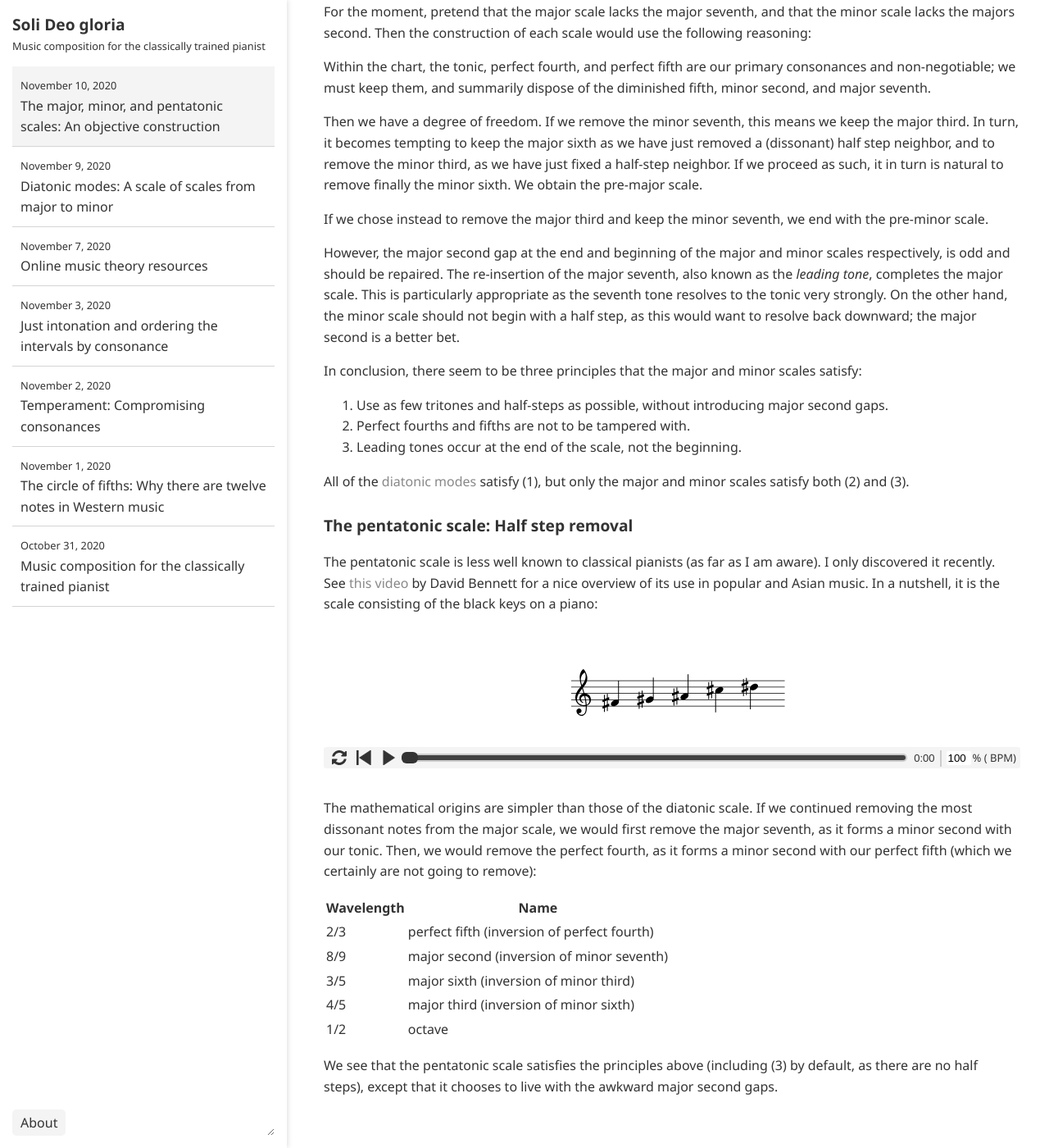
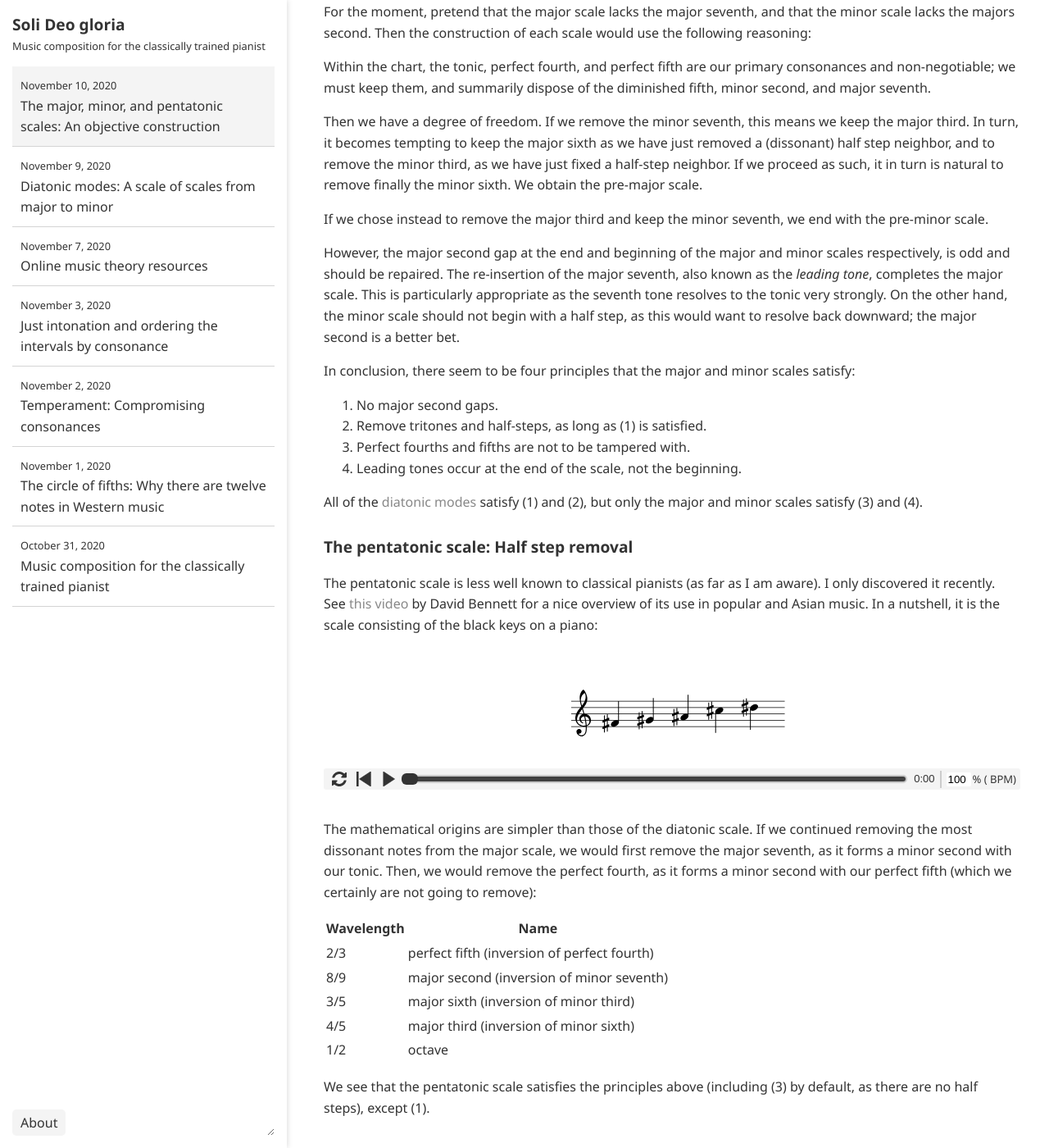
Before and after one commit to ansyblenetwork/sdg, a Jekyll site: the page built from _posts/2020-11-10-the-major-minor.md, in a window 1280 px wide and 1400 px high, scrolled down 1282 px. Shown: the whole window at 82% size. Built offline with Jekyll 4.4.1, drawn with Linux system fonts in a browser that asks for light colours; before the commit the page ends 2657 px from its top, so only the background shows below that.

Commit message:
Update 2020-11-10-the-major-minor.md

```diff
--- a/_posts/2020-11-10-the-major-minor.md
+++ b/_posts/2020-11-10-the-major-minor.md
@@ -48,13 +48,14 @@ If we chose instead to remove the major third and keep the minor seventh, we end
 
 However, the major second gap at the end and beginning of the major and minor scales respectively, is odd and should be repaired. The re-insertion of the major seventh, also known as the _leading tone_, completes the major scale. This is particularly appropriate as the seventh tone resolves to the tonic very strongly. On the other hand, the minor scale should not begin with a half step, as this would want to resolve back downward; the major second is a better bet.
 
-In conclusion, there seem to be three principles that the major and minor scales satisfy:
+In conclusion, there seem to be four principles that the major and minor scales satisfy:
 
-1. Use as few tritones and half-steps as possible, without introducing major second gaps.
-2. Perfect fourths and fifths are not to be tampered with.
-3. Leading tones occur at the end of the scale, not the beginning.
+1. No major second gaps.
+2. Remove tritones and half-steps, as long as (1) is satisfied.
+3. Perfect fourths and fifths are not to be tampered with.
+4. Leading tones occur at the end of the scale, not the beginning.
 
-All of the [diatonic modes]({{ "" | relative_url }}{% post_url 2020-11-09-diatonic-modes-a %}) satisfy (1), but only the major and minor scales satisfy both (2) and (3).
+All of the [diatonic modes]({{ "" | relative_url }}{% post_url 2020-11-09-diatonic-modes-a %}) satisfy (1) and (2), but only the major and minor scales satisfy (3) and (4).
 
 
 ### The pentatonic scale: Half step removal
@@ -82,4 +83,4 @@ The mathematical origins are simpler than those of the diatonic scale. If we con
 | 4/5 | major third (inversion of minor sixth) |
 | 1/2 | octave |
 
-We see that the pentatonic scale satisfies the principles above (including (3) by default, as there are no half steps), except that it chooses to live with the awkward major second gaps.
+We see that the pentatonic scale satisfies the principles above (including (3) by default, as there are no half steps), except (1).
```
